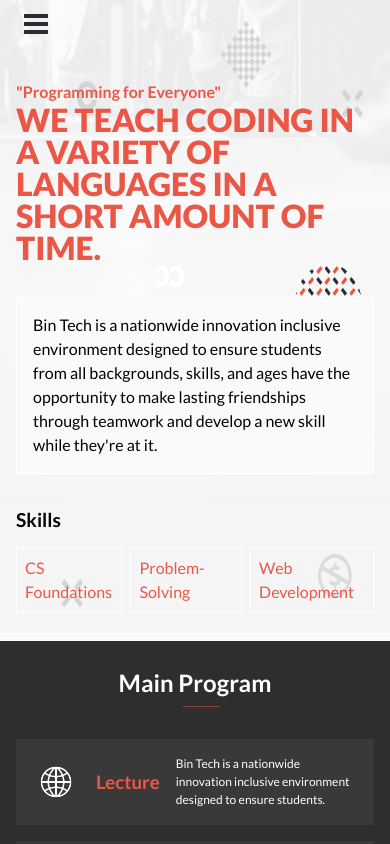
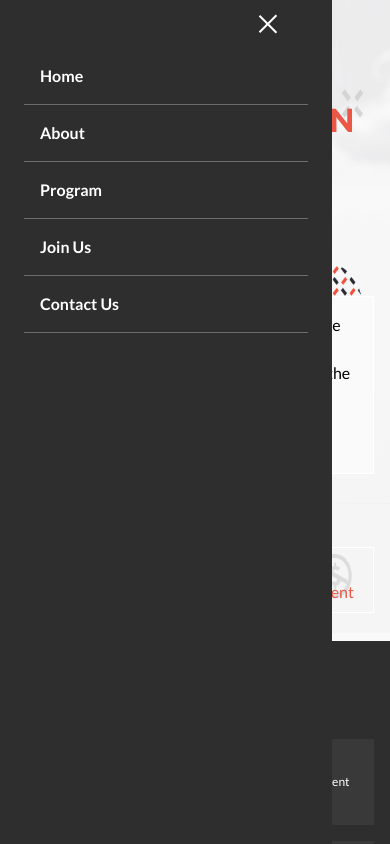
Before and after one commit to binhussen/bin-tech, a plain HTML site: page index.html in a window 390 px wide. Both pictures are taken after a click on the button 36 px from the left and 24 px from the top of the page. Shown: the top 844 px of the page. Drawn offline with Linux system fonts and the light colour scheme.

Commit message:
Add hamburger menu function

```diff
--- a/index.html
+++ b/index.html
@@ -35,11 +35,13 @@
 				<img src="" alt="Bin Tech" class="desktop" />
 				<nav>
 					<ul class="nav-menu desktop">
-						<li>Home</li>
-						<li><a href="about.html">About</a></li>
-						<li>Program</li>
-						<li>Join Us</li>
-						<li class="active">Contact Us</li>
+						<li class="nav-item"><a href="home.html">Home</a></li>
+						<li class="nav-item"><a href="about.html">About</a></li>
+						<li class="nav-item"><a href="#">Program</a></li>
+						<li class="nav-item"><a href="#">Join Us</a></li>
+						<li class="nav-item select">
+							<a href="#">Contact Us</a>
+						</li>
 					</ul>
 					<button type="button" class="hamburger mobile">
 						<span class="bar"></span>
--- a/scripts.js
+++ b/scripts.js
@@ -0,0 +1,33 @@
+/** @format */
+
+const hamburger = document.querySelector(".hamburger");
+const navMenu = document.querySelector(".nav-menu");
+const navItem = document.querySelectorAll(".nav-item");
+
+const openMenu = () => {
+	navMenu.classList.remove("desktop");
+	navMenu.classList.toggle("active");
+	hamburger.classList.toggle("active");
+};
+
+const closeMenu = () => {
+	navMenu.classList.add("desktop");
+	navMenu.classList.remove("active");
+	hamburger.classList.remove("active");
+};
+
+hamburger.addEventListener("click", () => {
+	openMenu();
+});
+
+navItem.forEach((n) => {
+	n.addEventListener("click", () => {
+		closeMenu();
+	});
+});
+
+document.addEventListener("keydown", (e) => {
+	if (e.key === "Escape") {
+		closeMenu();
+	}
+});
--- a/styles.css
+++ b/styles.css
@@ -257,6 +257,51 @@
 	.desktop {
 		display: none;
 	}
+	.nav-menu {
+		position: fixed;
+		flex-direction: column;
+		left: -100%;
+		gap: 0;
+		width: 85%;
+		height: 100%;
+		text-align: left;
+		mix-blend-mode: normal;
+		transition: 0.5s ease-in-out;
+	}
+
+	.nav-menu.active {
+		left: 0;
+		padding: 3rem 0;
+		background: var(--dark-bg);
+	}
+
+	.nav-menu.active .nav-item {
+		font-weight: 700;
+		color: var(--white-color);
+		border-bottom: 1px solid #6f6c6b;
+		padding: 1rem;
+		margin: 0 1.5rem;
+	}
+
+	.hamburger.active {
+		left: 16rem;
+	}
+
+	.hamburger.active .bar {
+		border: 1px solid var(--white-color);
+	}
+
+	.hamburger.active .bar:nth-of-type(1) {
+		transform: translateY(6.3px) rotate(45deg);
+	}
+
+	.hamburger.active .bar:nth-of-type(2) {
+		opacity: 0;
+	}
+
+	.hamburger.active .bar:nth-of-type(3) {
+		transform: translateY(-6.3px) rotate(-45deg);
+	}
 }
 
 @media (min-width: 768px) {
@@ -292,7 +337,7 @@
 		color: var(--primary-color);
 	}
 
-	.active {
+	.select {
 		padding: 0.3rem 1rem;
 		color: var(--primary-color);
 		border: 0.3rem solid var(--primary-color);
```
